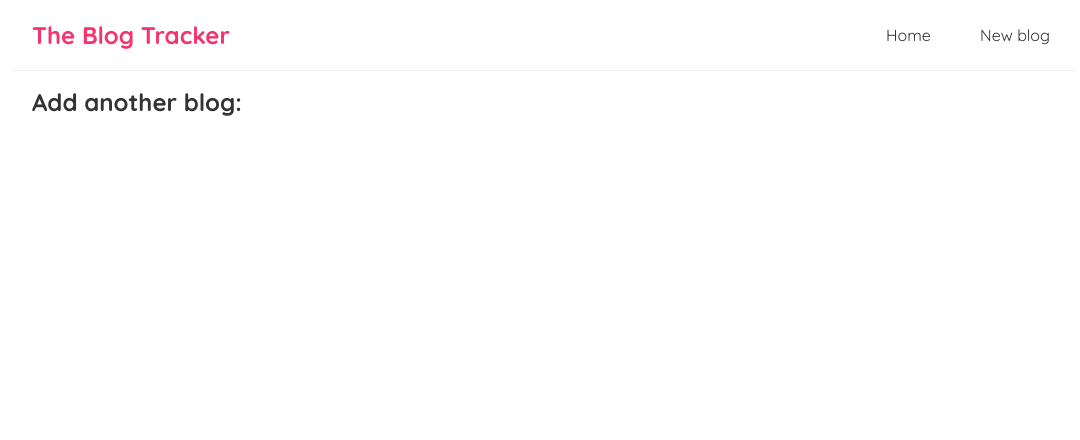
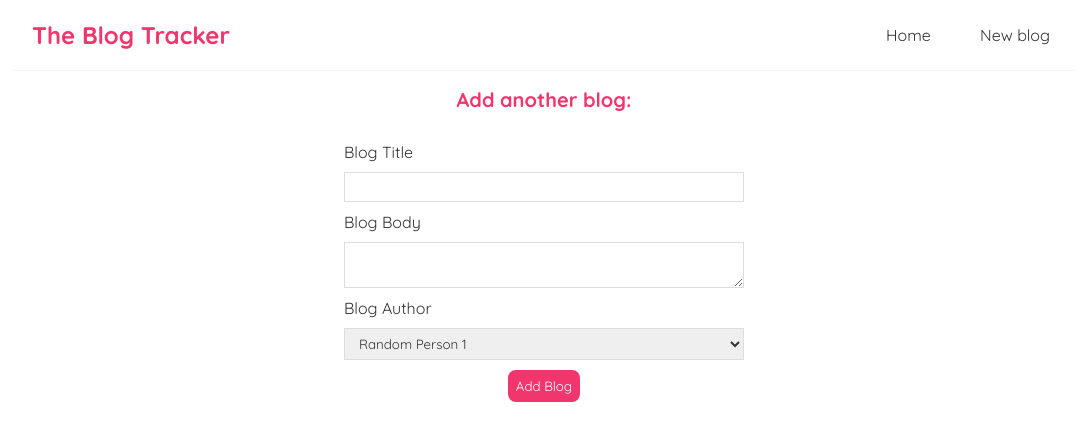
Before and after one commit to ThomasjNix/React-Practice, a React (Create React App) app in the folder blog-tracker/: page /create in a window 1280 px wide. Shown: the top 440 px of the page, without its empty margins (96-1176 px from the left). Built offline with nearby package versions, Linux system fonts and the light colour scheme.

Commit message:
Set up blog create, error handling, and redirect

```diff
--- a/blog-tracker/data/db.json
+++ b/blog-tracker/data/db.json
@@ -17,6 +17,84 @@
       "body": "Lorem ipsum dolor sit amet, consectetur adipiscing elit. Vestibulum posuere eros sit amet purus ornare, malesuada pulvinar dui euismod. Mauris venenatis ante at felis maximus, sed tincidunt nisl eleifend. Quisque faucibus porttitor felis eu vulputate. Aliquam in ex vehicula purus placerat tincidunt. Nam in sem laoreet, vehicula odio sed, tincidunt erat. Mauris eu ornare odio. Sed nec rutrum diam. Sed non felis mauris. Vivamus tristique risus eget velit tincidunt eleifend. Ut dignissim cursus magna non posuere. Interdum et malesuada fames ac ante ipsum primis in faucibus. Quisque venenatis, ante vitae mattis maximus, libero magna blandit turpis, quis pulvinar ex augue sit amet felis. Nulla elit risus, condimentum non sagittis quis, feugiat in mauris. Ut imperdiet metus pretium, porttitor est convallis, aliquet urna. Phasellus accumsan in velit eu molestie. Suspendisse sed justo ac ipsum pulvinar placerat. ",
       "author": "anonymously submitted",
       "id": 3
+    },
+    {
+      "title": "test",
+      "body": "test2\n",
+      "author": "randomPerson1",
+      "id": 4
+    },
+    {
+      "title": "test",
+      "body": "test2\n",
+      "author": "randomPerson1",
+      "id": 5
+    },
+    {
+      "title": "loading",
+      "body": "loadinggg",
+      "author": "randomPerson1",
+      "id": 6
+    },
+    {
+      "title": "loading",
+      "body": "loadinggg",
+      "author": "randomPerson1",
+      "id": 7
+    },
+    {
+      "title": "fds",
+      "body": "fds",
+      "author": "randomPerson1",
+      "id": 8
+    },
+    {
+      "title": "fds",
+      "body": "fds",
+      "author": "randomPerson1",
+      "id": 9
+    },
+    {
+      "title": "fds",
+      "body": "fds",
+      "author": "randomPerson1",
+      "id": 10
+    },
+    {
+      "title": "disabled add 1",
+      "body": "disabled add 1",
+      "author": "randomPerson1",
+      "id": 11
+    },
+    {
+      "title": "v",
+      "body": "fds",
+      "author": "randomPerson1",
+      "id": 12
+    },
+    {
+      "title": "fsd",
+      "body": "fds",
+      "author": "randomPerson1",
+      "id": 13
+    },
+    {
+      "title": "a",
+      "body": "b",
+      "author": "randomPerson1",
+      "id": 14
+    },
+    {
+      "title": "c",
+      "body": "d",
+      "author": "randomPerson1",
+      "id": 15
+    },
+    {
+      "title": "as",
+      "body": "fds",
+      "author": "randomPerson1",
+      "id": 16
     }
   ]
 }
--- a/blog-tracker/src/Create.js
+++ b/blog-tracker/src/Create.js
@@ -1,6 +1,94 @@
+import { useState } from "react";
+import { useHistory } from "react-router-dom";
+
 const Create = () => {
+    const [title, setTitle] = useState('');
+    const [body, setBody] = useState('');
+    const [author, setAuthor] = useState('randomPerson1');
+    const [isLoading, setIsLoading] = useState(false);
+    const [error, setError] = useState(null);
+
+    // useHistory() returns an object that represents the routing history, which is useful for redirects
+    const history = useHistory();
+
+    const handleSubmit = (event) => {
+        setError(null);
+        setIsLoading(true);
+
+        // Prevent page refresh
+        event.preventDefault();
+        const blog = {
+            title,
+            body,
+            author
+        };
+
+        // Mimic POST delay
+        setTimeout(() => {
+            // POST to json-server to create new blog
+            fetch('http://localhost:8000/blogs',
+                {
+                    method: 'POST',
+                    headers: { 'Content-Type': 'application/json' },
+                    body: JSON.stringify(blog)
+                }
+            )
+            .then((res) => {
+                if (res.ok) {
+                    setIsLoading(false);
+                    setError(null);
+                    return res.json();
+                }  else {
+                    throw new Error('Unable to submit new blog, please try again.');
+                }
+            })
+            .then((newBlog) => {
+                history.push(`/blogs/${newBlog.id}`);
+            })
+            .catch((err) => {
+                setError(err.message);
+                setIsLoading(false);
+            });
+        }, 1000);
+    }
+
     return (
-        <h2>Add another blog:</h2>
+        <div className="create">
+            <h2>Add another blog:</h2>
+            <form onSubmit={handleSubmit}>
+                <label htmlFor="blogTitle">Blog Title</label>
+                <input
+                    id="blogTitle"
+                    disabled={isLoading}
+                    type="text"
+                    required
+                    value={title}
+                    onChange={(event) => setTitle(event.target.value)}
+                />
+
+                <label htmlFor="blogBody">Blog Body</label>
+                <textarea
+                    id="blogBody"
+                    disabled={isLoading}
+                    value={body}
+                    onChange={(event) => setBody(event.target.value)}
+                    required></textarea>
+
+                <label htmlFor="blogAuthor">Blog Author</label>
+                <select
+                id="blogAuthor"
+                disabled={isLoading}
+                value={author}
+                onChange={(event) => setAuthor(event.target.value)}>
+                    <option value="randomPerson1">Random Person 1</option>
+                    <option value="randomPerson2">Random Person 2</option>
+                    <option value="randomPerson3">Random Person 3</option>
+                </select>
+
+                <button type="submit" disabled={isLoading}>{isLoading ? 'Loading...' : 'Add Blog'}</button>
+                {error && <p className="error">An unexpected error occured: {error}</p>}
+            </form>
+        </div>
     );
 }
 
--- a/blog-tracker/src/index.css
+++ b/blog-tracker/src/index.css
@@ -5,6 +5,9 @@
   margin: 0;
   font-family: "Quicksand";
   color: #333;
+}
+.error {
+  color: red;
 }
 .navbar {
   padding: 20px;
@@ -132,3 +135,7 @@
   border-radius: 8px;
   cursor: pointer;
 }
+
+.create button[disabled] {
+  background-color: grey;
+}
```
Lines whose indentation alone changed are shown as unchanged.
